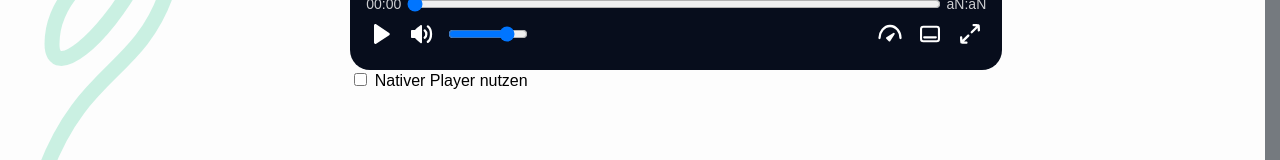
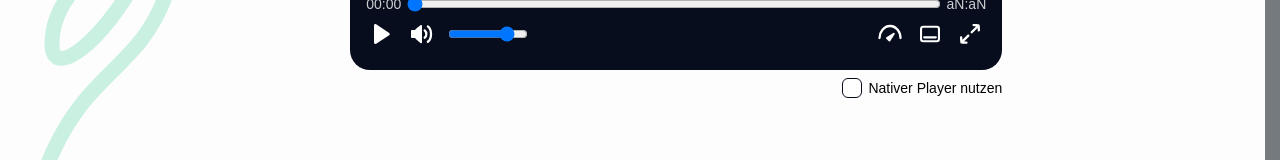
Before and after one commit to shuffle-project/blinddate, a SvelteKit app: page /personas/maxi in a window 1280 px wide. Shown: the part 11561-11721 px from the top of the page. Built offline with nearby package versions, Linux system fonts and the light colour scheme; a small style sheet from the web is missing.

Commit message:
player mid iOS test

```diff
--- a/src/lib/components/player/Player.svelte
+++ b/src/lib/components/player/Player.svelte
@@ -190,6 +190,7 @@ subtitles	The track defines subtitles, used to display subtitles in a video
 			? `bg-${captionsBackgroundColor} fc-${captionsFontColor} fs-${captionsFontSize}`
 			: ''}
 		class:native-controls={!useNativeControls}
+		class:isiOSDevice
 		on:click={onPlayPause}
 		on:dblclick={onToggleFullscreen}
 		tabindex="0"
@@ -301,7 +302,7 @@ subtitles	The track defines subtitles, used to display subtitles in a video
 	{/if}
 
 	<div class="toggle-controls-wrapper">
-		<label>
+		<label class="checkbox-input-label-wrapper">
 			<input type="checkbox" bind:checked={useNativeControls} />
 			<span>Nativer Player nutzen</span>
 		</label>
@@ -319,6 +320,18 @@ subtitles	The track defines subtitles, used to display subtitles in a video
 	.wrapper {
 		display: flex;
 		flex-direction: column;
+
+		.toggle-controls-wrapper {
+			display: flex;
+			justify-content: end;
+			margin-block: 0.5rem;
+
+			label {
+				span {
+					font-size: 0.875rem;
+				}
+			}
+		}
 
 		video {
 			width: 100%;
--- a/src/scss/global.scss
+++ b/src/scss/global.scss
@@ -120,3 +120,51 @@ button {
 		outline-offset: 2px;
 	}
 }
+
+.checkbox-input-label-wrapper {
+	cursor: pointer;
+	display: flex;
+	align-items: center;
+	gap: 0.375rem;
+
+	input {
+		-webkit-appearance: none;
+		appearance: none;
+		background-color: var(--color-white);
+
+		margin: 0;
+
+		height: 1.25rem;
+		width: 1.25rem;
+		aspect-ratio: 1;
+
+		border-radius: 0.375rem;
+		border: 1px solid var(--color-black);
+
+		cursor: pointer;
+
+		display: grid;
+		place-content: center;
+
+		&:checked:before {
+			content: '';
+			width: 0.8rem;
+			height: 0.8rem;
+			box-shadow: inset 1rem 1rem var(--color-white);
+
+			transform-origin: bottom left;
+			clip-path: polygon(13% 50%, 5% 65%, 45% 100%, 100% 10%, 83% 0%, 40% 75%);
+		}
+
+		&:checked {
+			background-color: var(--color-black);
+			border: 2px solid var(--color-black);
+		}
+
+		&:focus,
+		&:hover {
+			outline: 2px solid var(--color-blue);
+			outline-offset: 2px;
+		}
+	}
+}
```
